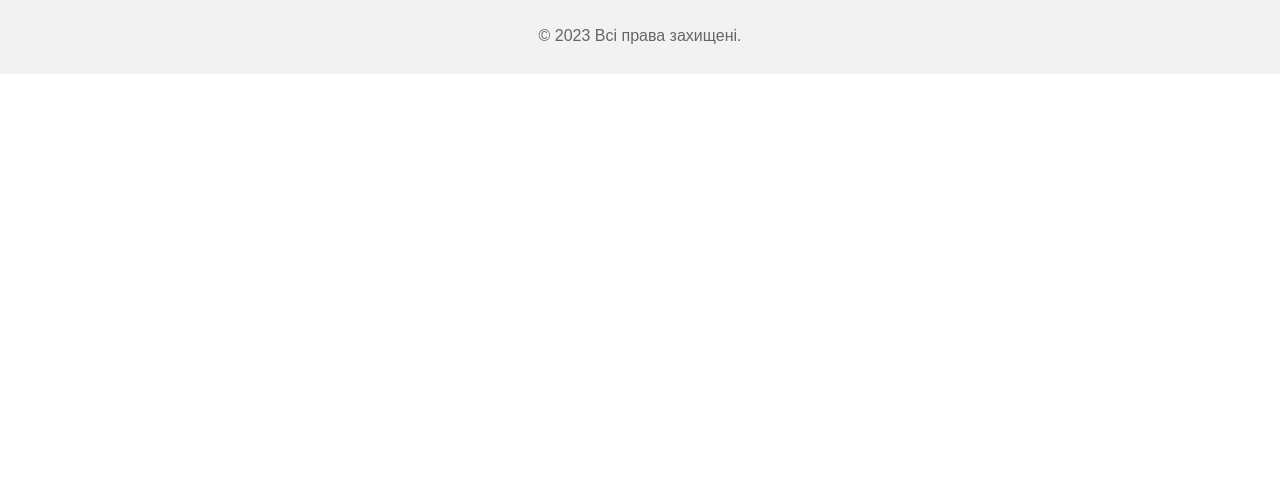
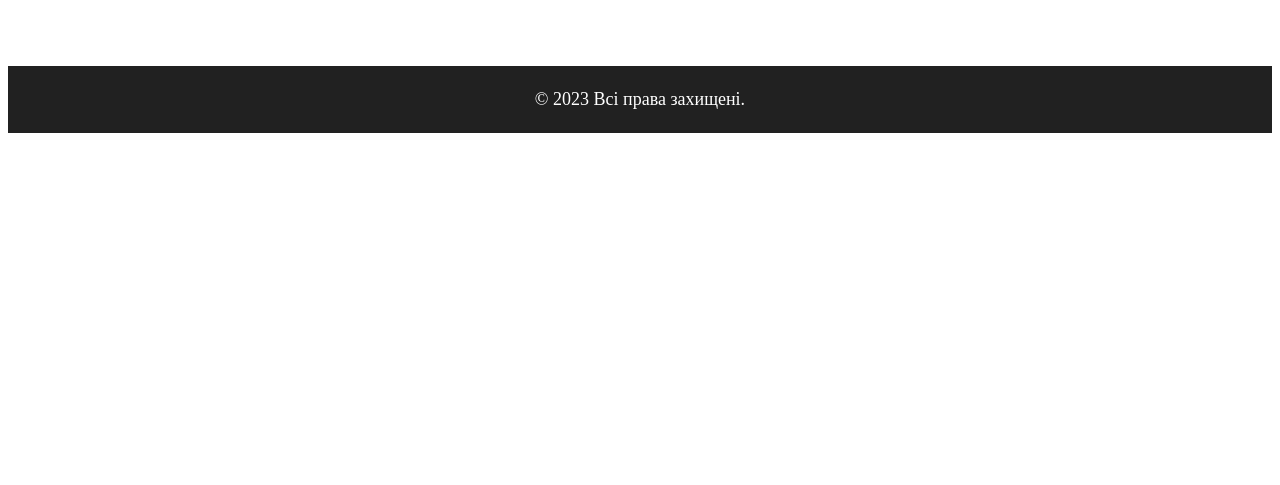
Before and after one commit to AV-Cyber-Match/Math_calc, a plain HTML site: page math.html in a window 1280 px wide. Shown: the part 315-800 px from the top of the page. Drawn offline with Linux system fonts and the light colour scheme.

Commit message:
Update math.html

```diff
--- a/math.html
+++ b/math.html
@@ -3,7 +3,7 @@
 <head>
 	<meta charset="UTF-8">
 	<title>Математика</title>
-	<link rel="stylesheet" href="math.css">
+	<link rel="stylesheet" href="style5.css">
 </head>
 <body>
 	<header>
```
